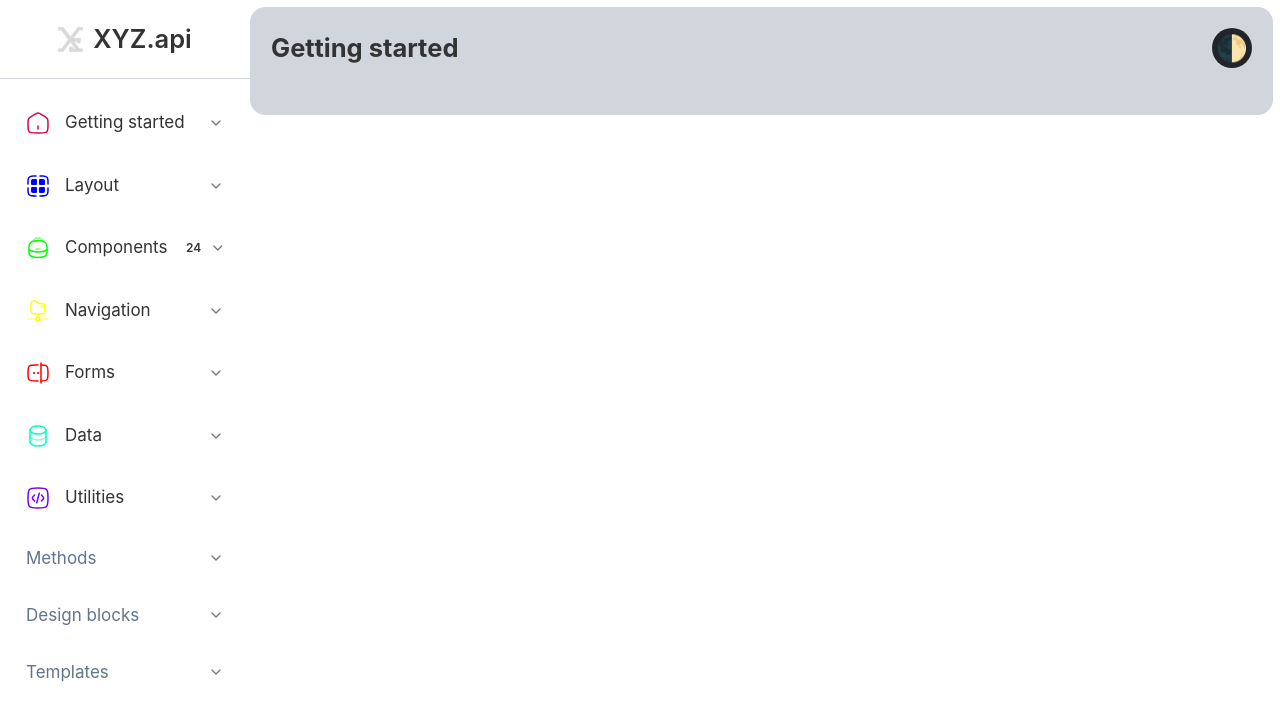
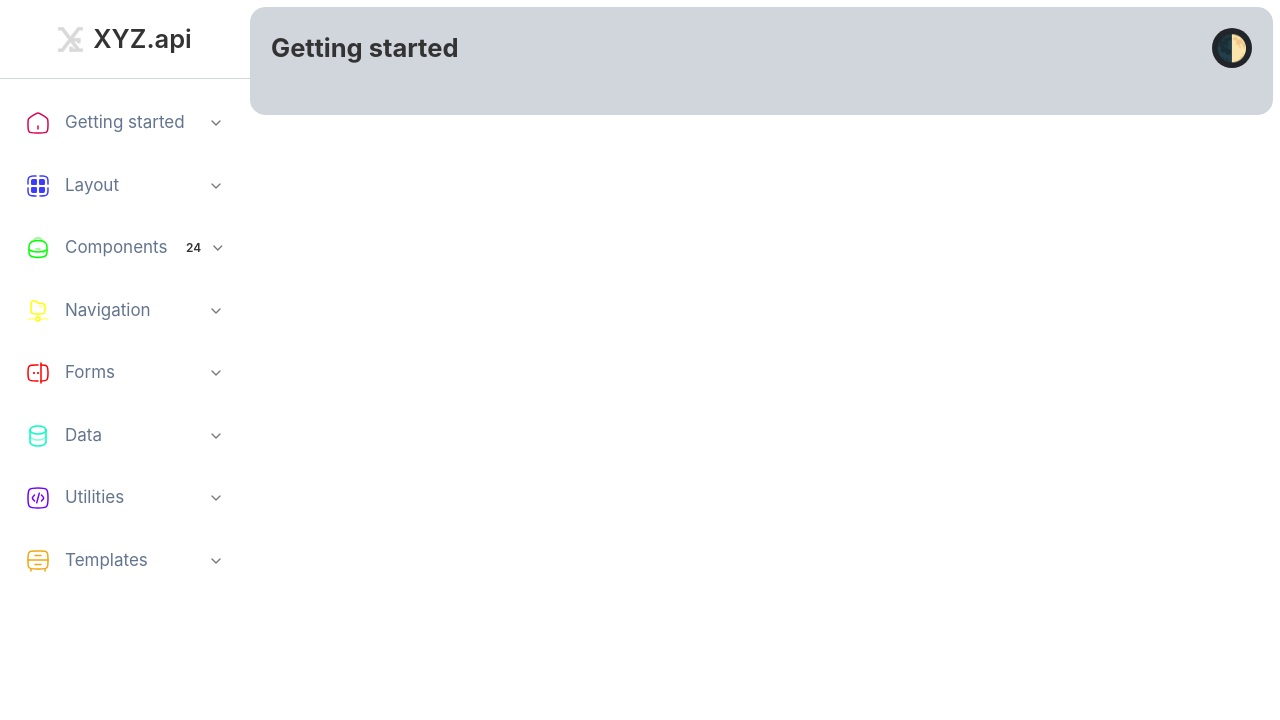
Before and after one commit to NewJ4sus/XYZ.api, a plain HTML site: page landing/landing.html in a window 1280 px wide. Drawn offline with Linux system fonts and the light colour scheme.

Commit message:
update landing

```diff
--- a/landing/landing.css
+++ b/landing/landing.css
@@ -156,7 +156,6 @@ body{
 }
 
 .nav-item > .nav-link {
-    color: var(--text-muted);
     padding: 15px;
     display: flex;
     align-items: center;
@@ -165,18 +164,17 @@ body{
     text-decoration: none;
 }
 
-.nav-item > .nav-link:hover {
-    color: var(--text-color);
-}
-
 .nav-link-icon{
     display: flex;
     align-items: center;
     justify-content: center;
     gap: 15px;
+    color: var(--text-muted);
 }
 
-
+.nav-item > .nav-link:hover .nav-link-icon{
+    color: var(--text-color);
+}
 
 .submenu a {
     padding: 15px;
@@ -239,7 +237,9 @@ body{
     }
 
     .content {
-        margin-left: 7px;
+        margin: 0px;
+        background-color: transparent;
+        border: none;
     }
 
     .btn-menu-aside {
--- a/landing/landing.html
+++ b/landing/landing.html
@@ -63,9 +63,9 @@
                         <a href="#" class="nav-link">
                             <span class="nav-link-icon">
                                 <svg width="24" height="24" viewBox="0 0 24 24" fill="none" xmlns="http://www.w3.org/2000/svg">
-                                    <path d="M14 2.75C15.907 2.75 17.262 2.752 18.29 2.89C19.295 3.025 19.875 3.279 20.298 3.702C20.721 4.125 20.975 4.705 21.11 5.711C21.248 6.739 21.25 8.093 21.25 10C21.25 10.1989 21.329 10.3897 21.4697 10.5303C21.6103 10.671 21.8011 10.75 22 10.75C22.1989 10.75 22.3897 10.671 22.5303 10.5303C22.671 10.3897 22.75 10.1989 22.75 10V9.944C22.75 8.106 22.75 6.65 22.597 5.511C22.439 4.339 22.107 3.39 21.359 2.641C20.61 1.893 19.661 1.561 18.489 1.403C17.349 1.25 15.894 1.25 14.056 1.25H14C13.8011 1.25 13.6103 1.32902 13.4697 1.46967C13.329 1.61032 13.25 1.80109 13.25 2C13.25 2.19891 13.329 2.38968 13.4697 2.53033C13.6103 2.67098 13.8011 2.75 14 2.75ZM9.944 1.25H10C10.1989 1.25 10.3897 1.32902 10.5303 1.46967C10.671 1.61032 10.75 1.80109 10.75 2C10.75 2.19891 10.671 2.38968 10.5303 2.53033C10.3897 2.67098 10.1989 2.75 10 2.75C8.093 2.75 6.739 2.752 5.71 2.89C4.705 3.025 4.125 3.279 3.702 3.702C3.279 4.125 3.025 4.705 2.89 5.71C2.752 6.739 2.75 8.093 2.75 10C2.75 10.1989 2.67098 10.3897 2.53033 10.5303C2.38968 10.671 2.19891 10.75 2 10.75C1.80109 10.75 1.61032 10.671 1.46967 10.5303C1.32902 10.3897 1.25 10.1989 1.25 10V9.944C1.25 8.106 1.25 6.65 1.403 5.511C1.561 4.339 1.893 3.39 2.641 2.641C3.39 1.893 4.339 1.561 5.511 1.403C6.651 1.25 8.106 1.25 9.944 1.25Z" fill="#0000FF"/>
-                                    <path d="M5.527 5.527C5 6.054 5 6.903 5 8.6C5 9.731 5 10.297 5.351 10.649C5.703 11 6.27 11 7.4 11H8.6C9.731 11 10.297 11 10.649 10.649C11 10.297 11 9.73 11 8.6V7.4C11 6.269 11 5.703 10.649 5.351C10.297 5 9.73 5 8.6 5C6.903 5 6.054 5 5.527 5.527ZM5.527 18.473C5 17.946 5 17.097 5 15.4C5 14.269 5 13.703 5.351 13.351C5.703 13 6.27 13 7.4 13H8.6C9.731 13 10.297 13 10.649 13.351C11 13.703 11 14.269 11 15.4V16.6C11 17.731 11 18.297 10.649 18.648C10.297 19 9.73 19 8.6 19C6.903 19 6.054 19 5.527 18.473ZM13 7.4C13 6.269 13 5.703 13.351 5.351C13.704 5 14.27 5 15.4 5C17.097 5 17.946 5 18.473 5.527C19 6.054 19 6.903 19 8.6C19 9.731 19 10.297 18.648 10.649C18.298 11 17.731 11 16.6 11H15.4C14.269 11 13.703 11 13.351 10.649C13 10.297 13 9.73 13 8.6V7.4ZM13.352 18.649C13 18.297 13 17.73 13 16.6V15.4C13 14.269 13 13.703 13.351 13.351C13.704 13 14.27 13 15.4 13H16.6C17.731 13 18.297 13 18.648 13.351C19 13.703 19 14.269 19 15.4C19 17.097 19 17.946 18.473 18.473C17.946 19 17.097 19 15.4 19C14.269 19 13.703 19 13.351 18.648" fill="#0000FF"/>
-                                    <path d="M22 13.25C22.1989 13.25 22.3897 13.329 22.5303 13.4697C22.671 13.6103 22.75 13.8011 22.75 14V14.056C22.75 15.894 22.75 17.35 22.597 18.489C22.439 19.661 22.107 20.61 21.359 21.359C20.61 22.107 19.661 22.439 18.489 22.597C17.349 22.75 15.894 22.75 14.056 22.75H14C13.8011 22.75 13.6103 22.671 13.4697 22.5303C13.329 22.3897 13.25 22.1989 13.25 22C13.25 21.8011 13.329 21.6103 13.4697 21.4697C13.6103 21.329 13.8011 21.25 14 21.25C15.907 21.25 17.262 21.248 18.29 21.11C19.295 20.975 19.875 20.721 20.298 20.298C20.721 19.875 20.975 19.295 21.11 18.289C21.248 17.262 21.25 15.907 21.25 14C21.25 13.8011 21.329 13.6103 21.4697 13.4697C21.6103 13.329 21.8011 13.25 22 13.25ZM2.75 14C2.75 13.8011 2.67098 13.6103 2.53033 13.4697C2.38968 13.329 2.19891 13.25 2 13.25C1.80109 13.25 1.61032 13.329 1.46967 13.4697C1.32902 13.6103 1.25 13.8011 1.25 14V14.056C1.25 15.894 1.25 17.35 1.403 18.489C1.561 19.661 1.893 20.61 2.641 21.359C3.39 22.107 4.339 22.439 5.511 22.597C6.651 22.75 8.106 22.75 9.944 22.75H10C10.1989 22.75 10.3897 22.671 10.5303 22.5303C10.671 22.3897 10.75 22.1989 10.75 22C10.75 21.8011 10.671 21.6103 10.5303 21.4697C10.3897 21.329 10.1989 21.25 10 21.25C8.093 21.25 6.739 21.248 5.71 21.11C4.705 20.975 4.125 20.721 3.702 20.298C3.279 19.875 3.025 19.295 2.89 18.289C2.752 17.262 2.75 15.907 2.75 14Z" fill="#0000FF"/>
+                                    <path d="M14 2.75C15.907 2.75 17.262 2.752 18.29 2.89C19.295 3.025 19.875 3.279 20.298 3.702C20.721 4.125 20.975 4.705 21.11 5.711C21.248 6.739 21.25 8.093 21.25 10C21.25 10.1989 21.329 10.3897 21.4697 10.5303C21.6103 10.671 21.8011 10.75 22 10.75C22.1989 10.75 22.3897 10.671 22.5303 10.5303C22.671 10.3897 22.75 10.1989 22.75 10V9.944C22.75 8.106 22.75 6.65 22.597 5.511C22.439 4.339 22.107 3.39 21.359 2.641C20.61 1.893 19.661 1.561 18.489 1.403C17.349 1.25 15.894 1.25 14.056 1.25H14C13.8011 1.25 13.6103 1.32902 13.4697 1.46967C13.329 1.61032 13.25 1.80109 13.25 2C13.25 2.19891 13.329 2.38968 13.4697 2.53033C13.6103 2.67098 13.8011 2.75 14 2.75ZM9.944 1.25H10C10.1989 1.25 10.3897 1.32902 10.5303 1.46967C10.671 1.61032 10.75 1.80109 10.75 2C10.75 2.19891 10.671 2.38968 10.5303 2.53033C10.3897 2.67098 10.1989 2.75 10 2.75C8.093 2.75 6.739 2.752 5.71 2.89C4.705 3.025 4.125 3.279 3.702 3.702C3.279 4.125 3.025 4.705 2.89 5.71C2.752 6.739 2.75 8.093 2.75 10C2.75 10.1989 2.67098 10.3897 2.53033 10.5303C2.38968 10.671 2.19891 10.75 2 10.75C1.80109 10.75 1.61032 10.671 1.46967 10.5303C1.32902 10.3897 1.25 10.1989 1.25 10V9.944C1.25 8.106 1.25 6.65 1.403 5.511C1.561 4.339 1.893 3.39 2.641 2.641C3.39 1.893 4.339 1.561 5.511 1.403C6.651 1.25 8.106 1.25 9.944 1.25Z" fill="#3C3CFF"/>
+                                    <path d="M5.527 5.527C5 6.054 5 6.903 5 8.6C5 9.731 5 10.297 5.351 10.649C5.703 11 6.27 11 7.4 11H8.6C9.731 11 10.297 11 10.649 10.649C11 10.297 11 9.73 11 8.6V7.4C11 6.269 11 5.703 10.649 5.351C10.297 5 9.73 5 8.6 5C6.903 5 6.054 5 5.527 5.527ZM5.527 18.473C5 17.946 5 17.097 5 15.4C5 14.269 5 13.703 5.351 13.351C5.703 13 6.27 13 7.4 13H8.6C9.731 13 10.297 13 10.649 13.351C11 13.703 11 14.269 11 15.4V16.6C11 17.731 11 18.297 10.649 18.648C10.297 19 9.73 19 8.6 19C6.903 19 6.054 19 5.527 18.473ZM13 7.4C13 6.269 13 5.703 13.351 5.351C13.704 5 14.27 5 15.4 5C17.097 5 17.946 5 18.473 5.527C19 6.054 19 6.903 19 8.6C19 9.731 19 10.297 18.648 10.649C18.298 11 17.731 11 16.6 11H15.4C14.269 11 13.703 11 13.351 10.649C13 10.297 13 9.73 13 8.6V7.4ZM13.352 18.649C13 18.297 13 17.73 13 16.6V15.4C13 14.269 13 13.703 13.351 13.351C13.704 13 14.27 13 15.4 13H16.6C17.731 13 18.297 13 18.648 13.351C19 13.703 19 14.269 19 15.4C19 17.097 19 17.946 18.473 18.473C17.946 19 17.097 19 15.4 19C14.269 19 13.703 19 13.351 18.648" fill="#3C3CFF"/>
+                                    <path d="M22 13.25C22.1989 13.25 22.3897 13.329 22.5303 13.4697C22.671 13.6103 22.75 13.8011 22.75 14V14.056C22.75 15.894 22.75 17.35 22.597 18.489C22.439 19.661 22.107 20.61 21.359 21.359C20.61 22.107 19.661 22.439 18.489 22.597C17.349 22.75 15.894 22.75 14.056 22.75H14C13.8011 22.75 13.6103 22.671 13.4697 22.5303C13.329 22.3897 13.25 22.1989 13.25 22C13.25 21.8011 13.329 21.6103 13.4697 21.4697C13.6103 21.329 13.8011 21.25 14 21.25C15.907 21.25 17.262 21.248 18.29 21.11C19.295 20.975 19.875 20.721 20.298 20.298C20.721 19.875 20.975 19.295 21.11 18.289C21.248 17.262 21.25 15.907 21.25 14C21.25 13.8011 21.329 13.6103 21.4697 13.4697C21.6103 13.329 21.8011 13.25 22 13.25ZM2.75 14C2.75 13.8011 2.67098 13.6103 2.53033 13.4697C2.38968 13.329 2.19891 13.25 2 13.25C1.80109 13.25 1.61032 13.329 1.46967 13.4697C1.32902 13.6103 1.25 13.8011 1.25 14V14.056C1.25 15.894 1.25 17.35 1.403 18.489C1.561 19.661 1.893 20.61 2.641 21.359C3.39 22.107 4.339 22.439 5.511 22.597C6.651 22.75 8.106 22.75 9.944 22.75H10C10.1989 22.75 10.3897 22.671 10.5303 22.5303C10.671 22.3897 10.75 22.1989 10.75 22C10.75 21.8011 10.671 21.6103 10.5303 21.4697C10.3897 21.329 10.1989 21.25 10 21.25C8.093 21.25 6.739 21.248 5.71 21.11C4.705 20.975 4.125 20.721 3.702 20.298C3.279 19.875 3.025 19.295 2.89 18.289C2.752 17.262 2.75 15.907 2.75 14Z" fill="#3C3CFF"/>
                                 </svg>
                                 Layout
                             </span>
@@ -187,23 +187,16 @@
                         </ul>
                     </li>
                     <li class="nav-item">
-                        <a href="#" class="nav-link">Methods</a>
-                        <ul class="submenu">
-                            <li><a href="#">Buttons</a></li>
-                            <li><a href="#">Cards</a></li>
-                            <li><a href="#">Modals</a></li>
-                        </ul>
-                    </li>
-                    <li class="nav-item">
-                        <a href="#" class="nav-link">Design blocks</a>
-                        <ul class="submenu">
-                            <li><a href="#">Buttons</a></li>
-                            <li><a href="#">Cards</a></li>
-                            <li><a href="#">Modals</a></li>
-                        </ul>
-                    </li>
-                    <li class="nav-item">
-                        <a href="#" class="nav-link">Templates</a>
+                        <a href="#" class="nav-link">
+                            <span class="nav-link-icon">
+                                <svg width="24" height="24" viewBox="0 0 24 24" fill="none" xmlns="http://www.w3.org/2000/svg">
+                                    <path d="M19 22V20.5M5 22V20.5" stroke="#F0A80E" stroke-width="1.5" stroke-linecap="round"/>
+                                    <path d="M2 10C2 6.229 2 4.343 3.172 3.172C4.344 2.001 6.229 2 10 2H14C17.771 2 19.657 2 20.828 3.172C21.999 4.344 22 6.229 22 10V12C22 15.771 22 17.657 20.828 18.828C19.656 19.999 17.771 20 14 20H10C6.229 20 4.343 20 3.172 18.828C2.001 17.656 2 15.771 2 12V10Z" stroke="#F0A80E" stroke-width="1.5"/>
+                                    <path d="M9 15.5H15M9 6.5H15M2 11H22" stroke="#F0A80E" stroke-width="1.5" stroke-linecap="round"/>
+                                </svg>
+                                Templates
+                            </span>
+                        </a>
                         <ul class="submenu">
                             <li><a href="#">Buttons</a></li>
                             <li><a href="#">Cards</a></li>
```
